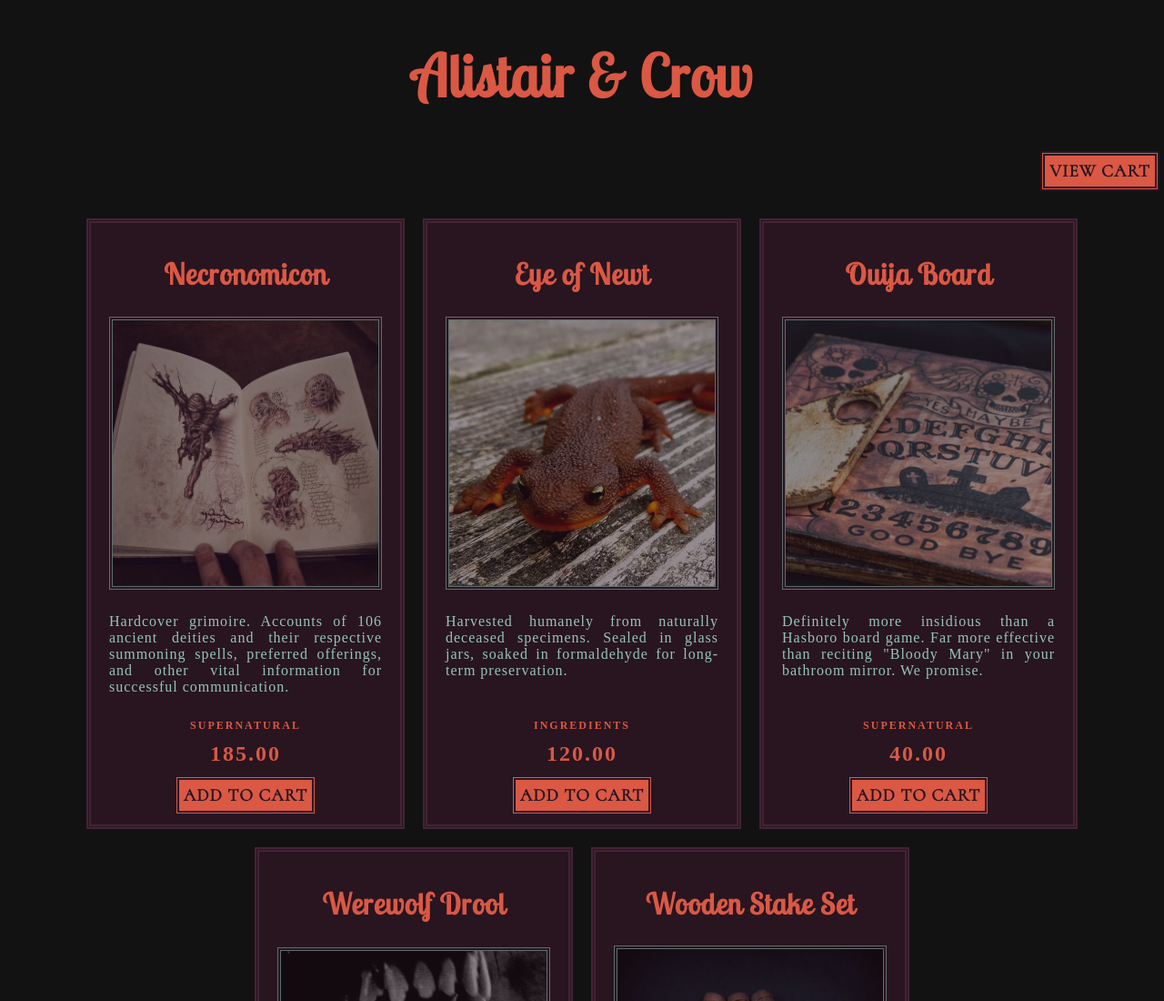
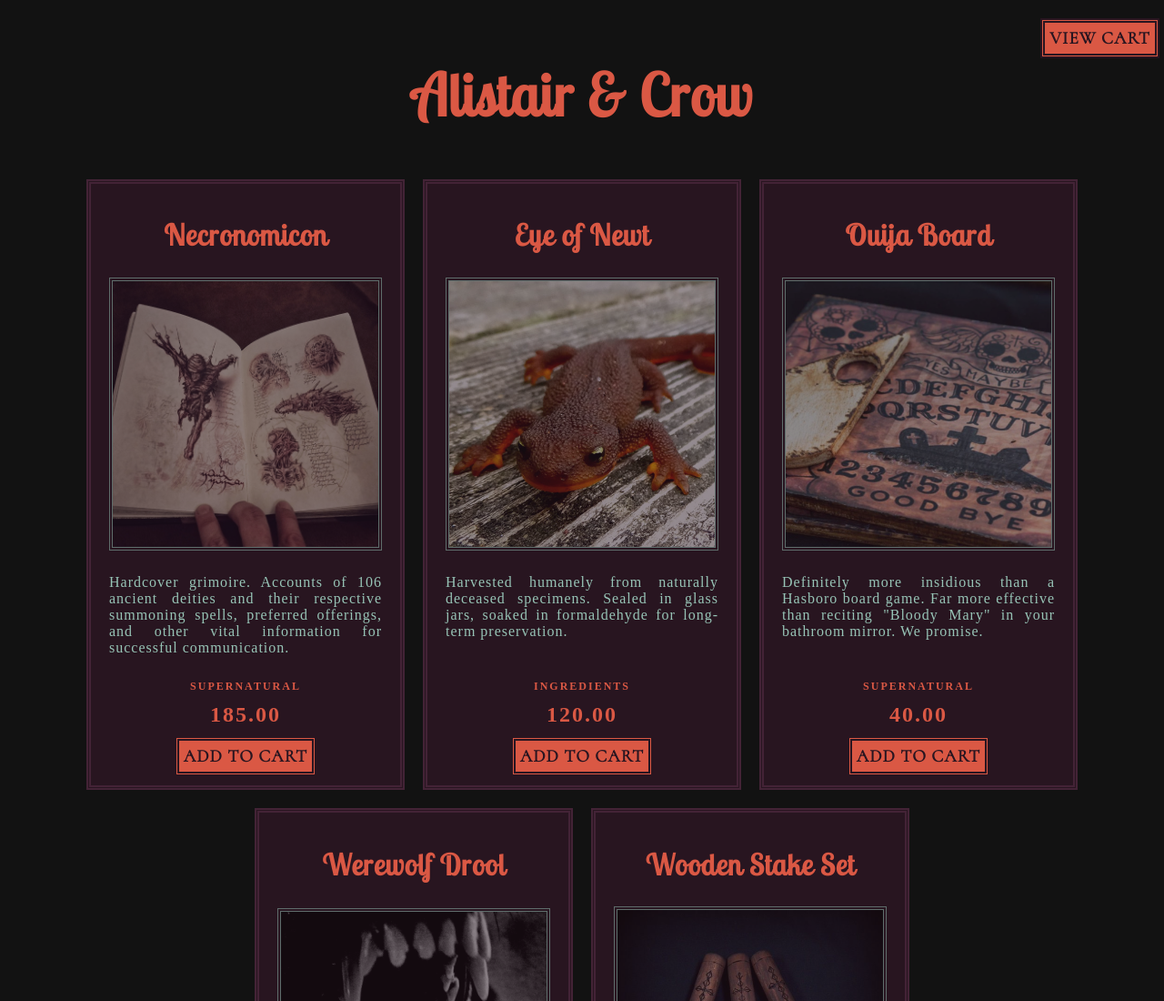
Before and after one commit to ian-ch-jsx/lab-06-e-commerce-site, a website with bundled scripts: page index.html in a window 1280 px wide. Shown: the top 1100 px of the page at 91% size. Built offline with nearby package versions, Linux system fonts and the light colour scheme.

Commit message:
moved view cart button, working on item count

```diff
--- a/index.html
+++ b/index.html
@@ -14,10 +14,10 @@
     <title>Alistair & Crow</title>
 </head>
 <body>
+    <div id="head">
+        <a href="./cart"><button id="view-cart">view cart</button></a>
+    </div>
     <h1>Alistair & Crow</h1>
-    <div id="head">
-        <a href="./cart"><button id="view-cart">View Cart</button></a>
-    </div>
     <div id="product-list"></div>
     <footer>located at 13 saks 666th avenue.</footer>
 
--- a/render-line-items.js
+++ b/render-line-items.js
@@ -13,7 +13,6 @@ export function renderLineItem(cartItem, productsData) {
     tdQty.textContent = cartItem.qty;
 
     const tdTotal = document.createElement('td');
-    // tdTotal.textContent = cartItem.qty * productsData.price;
     const total = cartItem.qty * productsData.price;
     tdTotal.textContent = toUSD(total);
 
--- a/styles/style.css
+++ b/styles/style.css
@@ -23,6 +23,7 @@ h1 {
     font-family: 'Lobster Two', serif;
     color: var(--color-2);
     font-size: 4rem;
+    margin-top: 0px;
 }
 
 h2 {
@@ -38,7 +39,8 @@ h2 {
     grid-column-gap: 0px;
     grid-row-gap: 0px;
     margin-left: 89%;
-    margin-bottom: 20px;
+    margin-bottom: 0px;
+    margin-top: 20px;
 }
 
 #product-list {
```
